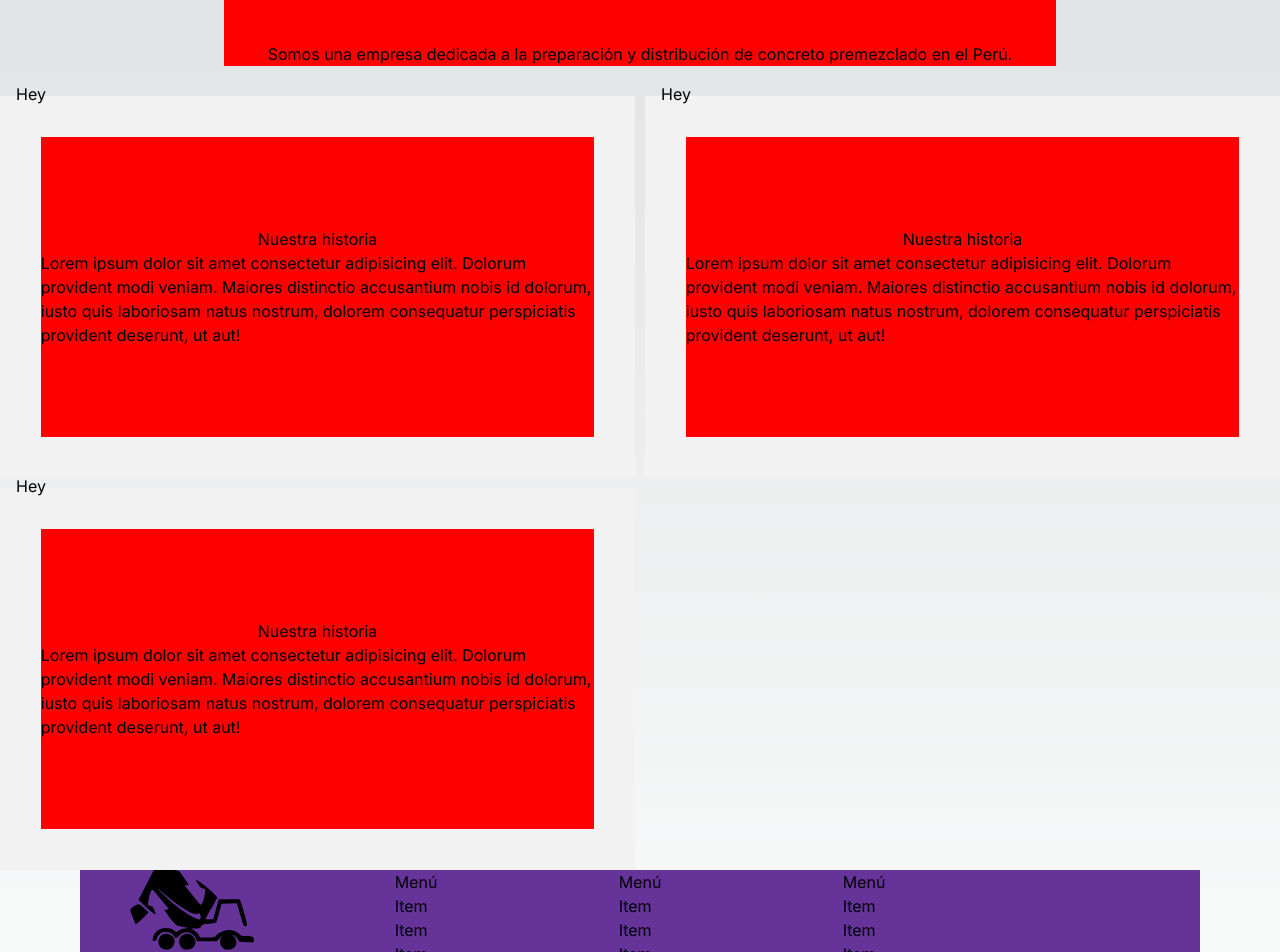
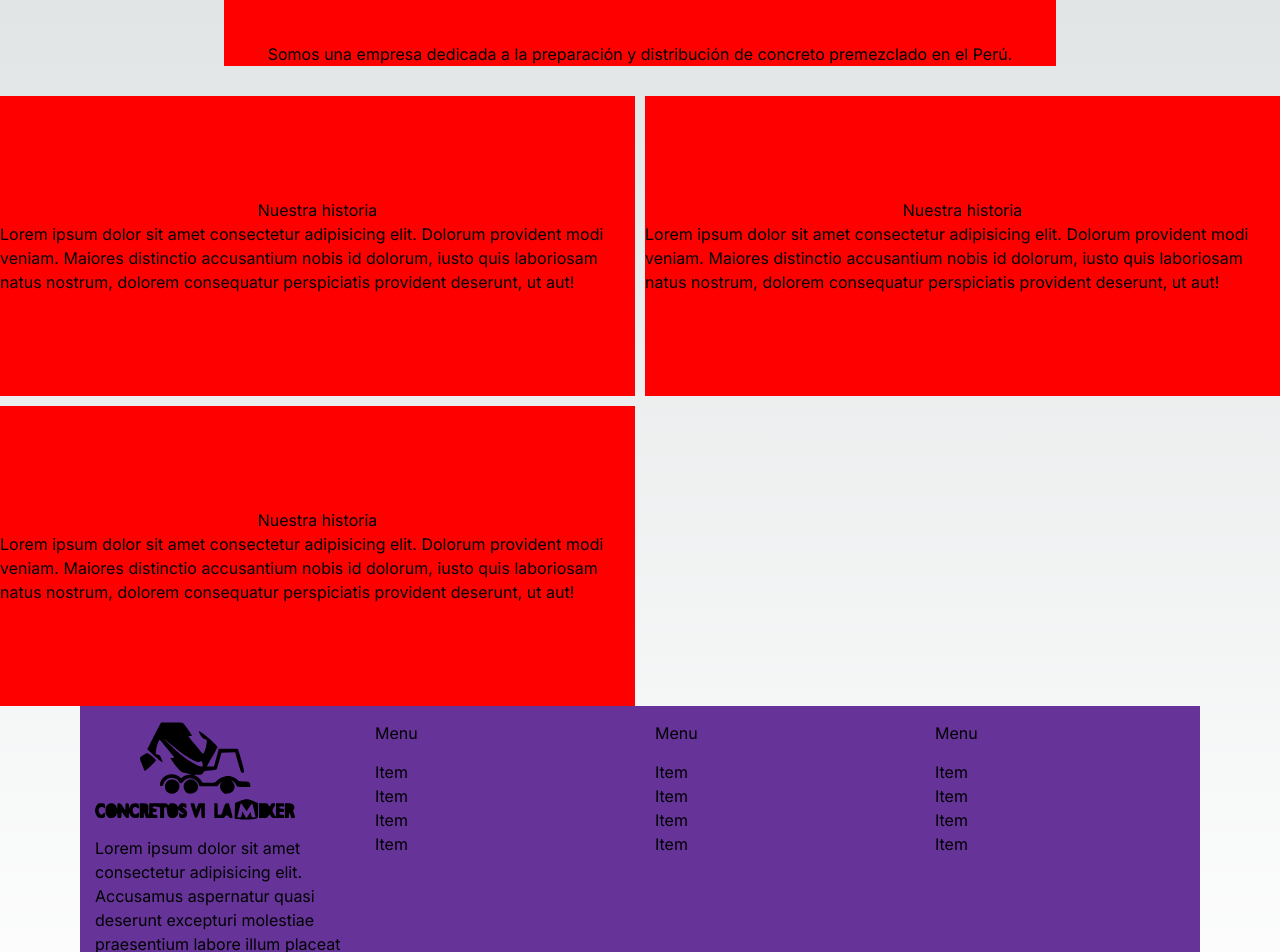
Before and after one commit to MAlarconH/SJ-PICOSEG-SAC-FRONT, a Next.js app: page /about in a window 1280 px wide. Shown: the part 400-1352 px from the top of the page. Built offline with nearby package versions, Linux system fonts and the light colour scheme.

Commit message:
about us layouy

```diff
--- a/package.json
+++ b/package.json
@@ -16,6 +16,7 @@
     "postcss": "8.4.28",
     "react": "18.2.0",
     "react-dom": "18.2.0",
+    "react-icons": "^4.10.1",
     "tailwindcss": "3.3.3"
   }
 }
--- a/src/app/about/page.js
+++ b/src/app/about/page.js
@@ -6,6 +6,7 @@ const About = () => {
     return <div style={{
         display: "flex",
         flexDirection: "column",
+        minWidth: "15rem"
     }}>
     <Header/>
     <Menu/>
--- a/src/components/Logo.js
+++ b/src/components/Logo.js
@@ -1,9 +1,10 @@
-const Logo = () => {
+const Logo = ({scale}) => {
     return (
         <svg
           xmlns="http://www.w3.org/2000/svg"
           version="1"
           viewBox="0 0 295 143"
+          width={scale * 100} height={scale * 50}
         >
           <path
             d="M910 1308c-35-68-80-156-101-197l-38-74 59-58c69-68 161-142 167-135 7 6-38 106-48 106-4 0-19 4-32 9-23 9-24 13-17 58 11 70 28 126 42 146 12 16 17 12 58-40 25-32 73-90 107-130 35-40 63-74 63-77s-14-6-31-8l-30-3 43-62c54-77 112-140 135-147 10-2 45-10 78-17l60-13-47-6c-26-3-61-16-78-28l-30-23-37 28c-49 38-139 40-195 5-43-27-75-74-80-117-3-26 0-30 21-30 19 0 27 7 33 32 9 36 59 82 91 85 68 4 121-16 132-52 10-32 38-34 64-3 48 56 104 67 170 33 28-14 43-31 55-60l16-40h263l34 38 33 37-16-36c-21-46-13-82 27-122 27-27 35-29 80-25 95 9 131 105 66 177l-22 24 22-12c23-12 63-62 63-80 0-7 34-11 100-11h100v28c0 43-17 52-95 52-61 0-75 3-91 21-28 32-93 59-144 59-54 0-138-37-167-74-20-25-25-26-117-26-91 0-97 1-105 22-11 29-53 69-89 84-25 11-22 12 35 13s63 3 79 30 22 29 102 34c47 4 89 10 94 15s23 62 41 128l32 119 101 3 101 3 37-128c20-70 41-138 46-150 11-28 50-31 50-5 0 23-50 205-81 297l-14 40h-279l-35-132-36-133h-105l33 63c19 34 51 89 71 122s36 66 36 73c0 6 5 12 10 12 26 0 3 33-72 103-93 86-198 163-198 144 0-7 14-33 30-59 21-34 37-48 61-53 31-7 31-7 25-59-7-60-33-143-48-153-6-3-20 7-32 23s-58 73-103 126c-46 54-83 100-83 103s11 5 25 5 25 3 25 6c0 9-99 151-122 175-16 17-34 19-176 19H974l-64-122zm357-319c154-111 260-161 286-134 11 11 16 10 25-6 7-10 12-30 12-44 0-34-27-33-103 6-78 39-160 95-250 170-71 60-217 198-217 205 0 3 37-28 82-67 46-39 120-98 165-130z"
--- a/src/components/about/footer/Footer.js
+++ b/src/components/about/footer/Footer.js
@@ -1,50 +1,54 @@
-import Logo from "@/components/Logo"
-import styles from "./footer.module.css"
+import Logo from "@/components/Logo";
+import styles from "./footer.module.css";
+
+const Section = ({ title, children }) => {
+  return (
+    <div className={styles.section}>
+      {title && <h2>{title}</h2>}
+      {children}
+    </div>
+  );
+};
 
 const Footer = () => {
   return (
     <div className={styles.footerContainer}>
       <div className={styles.footerSections}>
-        <div className={styles.section}>
-          <div className={styles.sectionItem}>
-            <Logo />
+        <Section>
+          <div>
+            <Logo scale={2} />
           </div>
-          <div className={styles.sectionItem}>
           <p>
             Lorem ipsum dolor sit amet consectetur adipisicing elit. Accusamus
             aspernatur quasi deserunt excepturi molestiae praesentium labore
             illum placeat vero, odit fugiat tempore at magnam sed! Eius,
             possimus. Cum, ut facere.
           </p>
-          </div>
-        </div>
-        <div className={styles.section}>
+        </Section>
+        <Section title="Menu">
           <ul>
-            <label> Menú</label>
             <li>Item</li>
             <li>Item</li>
             <li>Item</li>
             <li>Item</li>
           </ul>
-        </div>
-        <div className={styles.section}>
+        </Section>
+        <Section title="Menu">
           <ul>
-            <label> Menú</label>
             <li>Item</li>
             <li>Item</li>
             <li>Item</li>
             <li>Item</li>
           </ul>
-        </div>
-        <div className={styles.section}>
+        </Section>
+        <Section title="Menu">
           <ul>
-            <label> Menú</label>
             <li>Item</li>
             <li>Item</li>
             <li>Item</li>
             <li>Item</li>
           </ul>
-        </div>
+        </Section>
       </div>
       <div className={styles.footerDow}>
         <h1>alao asds</h1>
@@ -57,6 +61,6 @@ const Footer = () => {
       </div>
     </div>
   );
-}
+};
 
-export default Footer
+export default Footer;
--- a/src/components/about/footer/footer.module.css
+++ b/src/components/about/footer/footer.module.css
@@ -1,20 +1,49 @@
+/* footer.module.css */
+
 .footerContainer {
+    max-width: 100%;
     padding-left: 5rem;
     padding-right: 5rem;
   }
 
-
   .footerSections {
     min-height: 252px;
     display: grid;
-    grid-template-columns: repeat(auto-fill, minmax(12rem, 1fr));
+    grid-template-columns: repeat(auto-fit, minmax(12rem, 1fr));
     flex-wrap: wrap;
     place-items: center;
-    background-color: rebeccapurple;
   }
 
   .section {
+    background-color: rebeccapurple;
+    padding: 15px;
+    overflow: hidden;
     height: 252px;
+    max-height: 252px;
+    width: 100%;
+    display: flex;
+    flex-direction: column;
+    gap: 15px;
+  }
+
+  @media (max-width: 930px) {
+    .footerSections {
+      grid-template-columns: repeat(auto-fit, minmax(15rem, 1fr));
+    }
+    .section {
+      padding-left: 1.5rem;
+      padding-right: 1.5rem;
+    }
+    .footerContainer {
+      padding-left: 0;
+      padding-right: 0;
+    }
+  }
+
+  @media (max-width: 480px) {
+    .footerSections {
+      grid-template-columns: repeat(auto-fill, minmax(14rem, 1fr));
+    }
   }
 
   .footerDow {
--- a/src/components/about/header/header.module.css
+++ b/src/components/about/header/header.module.css
@@ -1,3 +1,5 @@
+/* header.module.css */
+
 .header {
     padding: 16px;
     display: flex;
@@ -26,14 +28,14 @@
     .nav {
       flex-direction: column;
       justify-content: center;
-        align-items: space-around;
+      align-items: center;
       gap: 16px;
     }
 
     .containerItem:nth-child(1) {
       flex-direction: column;
       justify-content: center;
-        align-items: space-around;
+      align-items: center;
     }
   }
 
--- a/src/components/about/menu/Menu.js
+++ b/src/components/about/menu/Menu.js
@@ -1,5 +1,23 @@
+import React from 'react';
 import Logo from '@/components/Logo';
-import styles from './menu.module.css'
+import styles from './menu.module.css';
+
+const MenuItem = ({ text }) => (
+  <p className={styles.letterMenu}>{text}</p>
+);
+
+const GridItem = () => (
+  <div className={styles.gridItem}>
+    <button className={styles.gridButton}>Hey</button>
+    <h1>Nuestra historia</h1>
+    <p>
+      Lorem ipsum dolor sit amet consectetur adipisicing elit. Dolorum provident
+      modi veniam. Maiores distinctio accusantium nobis id dolorum, iusto quis
+      laboriosam natus nostrum, dolorem consequatur perspiciatis provident
+      deserunt, ut aut!
+    </p>
+  </div>
+);
 
 const Menu = () => {
   return (
@@ -7,12 +25,12 @@ const Menu = () => {
       <div className={styles.menu}>
         <div className={styles.containerMenuNav}>
           <div className={styles.logo}>
-            <Logo className={{ objectFit: "cover" }} />
+            <Logo className={{ objectFit: 'cover' }} />
           </div>
           <div className={styles.itemContainer}>
-            <p className={styles.letterMenu}>Hello</p>
-            <p className={styles.letterMenu}>Hello</p>
-            <p className={styles.letterMenu}>Hello</p>
+            <MenuItem text="Hello" />
+            <MenuItem text="Hello" />
+            <MenuItem text="Hello" />
           </div>
         </div>
       </div>
@@ -28,75 +46,9 @@ const Menu = () => {
       </div>
 
       <div className={styles.grid}>
-        <div class={styles.item}>
-          <button className={styles.gridButton}>Hey</button>
-          <div
-            className={styles.gridItem}
-            style={{
-              display: "flex",
-              flexDirection: "column",
-              alignItems: "center",
-              justifyContent: "center",
-              height: "300px",
-              width: "90%",
-              backgroundColor: "red",
-            }}
-          >
-            <h1>Nuestra historia</h1>
-            <p>
-              Lorem ipsum dolor sit amet consectetur adipisicing elit. Dolorum
-              provident modi veniam. Maiores distinctio accusantium nobis id
-              dolorum, iusto quis laboriosam natus nostrum, dolorem consequatur
-              perspiciatis provident deserunt, ut aut!
-            </p>
-          </div>
-        </div>
-        <div class={styles.item}>
-          <button className={styles.gridButton}>Hey</button>
-          <div
-            className={styles.gridItem}
-            style={{
-              display: "flex",
-              flexDirection: "column",
-              alignItems: "center",
-              justifyContent: "center",
-              height: "300px",
-              width: "90%",
-              backgroundColor: "red",
-            }}
-          >
-            <h1>Nuestra historia</h1>
-            <p>
-              Lorem ipsum dolor sit amet consectetur adipisicing elit. Dolorum
-              provident modi veniam. Maiores distinctio accusantium nobis id
-              dolorum, iusto quis laboriosam natus nostrum, dolorem consequatur
-              perspiciatis provident deserunt, ut aut!
-            </p>
-          </div>
-        </div>
-        <div class={styles.item}>
-          <button className={styles.gridButton}>Hey</button>
-          <div
-            className={styles.gridItem}
-            style={{
-              display: "flex",
-              flexDirection: "column",
-              alignItems: "center",
-              justifyContent: "center",
-              height: "300px",
-              width: "90%",
-              backgroundColor: "red",
-            }}
-          >
-            <h1>Nuestra historia</h1>
-            <p>
-              Lorem ipsum dolor sit amet consectetur adipisicing elit. Dolorum
-              provident modi veniam. Maiores distinctio accusantium nobis id
-              dolorum, iusto quis laboriosam natus nostrum, dolorem consequatur
-              perspiciatis provident deserunt, ut aut!
-            </p>
-          </div>
-        </div>
+        <GridItem />
+        <GridItem />
+        <GridItem />
       </div>
     </>
   );
--- a/src/components/about/menu/menu.module.css
+++ b/src/components/about/menu/menu.module.css
@@ -1,3 +1,5 @@
+/* menu.module.css */
+
 .menu {
     display: flex;
     justify-content: center;
@@ -26,14 +28,12 @@
     place-items: center;
   }
 
-
   .logo {
     height: 142px;
     width: 294px;
     background-color: yellow;
   }
 
-/*aboutUs*/
   .aboutUsContainer {
     display: flex;
     height: 185px;
@@ -53,15 +53,28 @@
 
   .grid {
     display: grid;
-    grid-template-columns: repeat(auto-fit, minmax(30rem, 1fr));
+    grid-template-columns: repeat(auto-fill, minmax(30rem, 1fr));
     grid-gap: 10px;
   }
 
-@media (max-width: 30rem) {
+  @media (max-width: 480px) {
     .grid {
-        grid-template-columns: repeat(auto-fit, minmax(auto, 1fr));
+      display: grid;
+      grid-template-columns: repeat(auto-fill, minmax(15rem, 1fr));
+      grid-gap: 10px;
+      padding-left: .5rem;
+      padding-right: .5rem
+    }
   }
 
+  .gridItem {
+    display: flex;
+    flex-direction: column;
+    align-items: center;
+    justify-content: center;
+    height: 300px;
+    background-color: red;
+    overflow: hidden;
   }
 
   .item {
@@ -71,10 +84,10 @@
     align-items: center;
     flex-wrap: wrap;
     height: 382px;
-    flex-grow: 1;
     background-color: #f2f2f2;
     padding: 10px;
   }
+
   .gridButton {
     position: absolute;
     top: -14px;
```
Also changed, not shown: src/components/about/header/Header.js (+25 -16 lines). Lines whose indentation alone changed are shown as unchanged.
